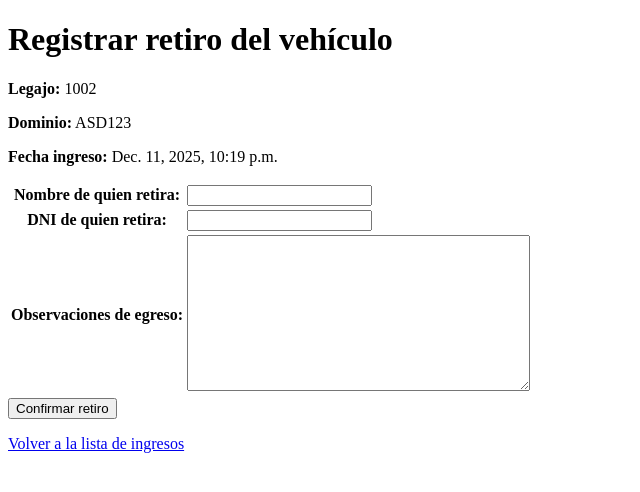
After one commit to NikkyChin/PSM_PLAYON, a Django app: page /vehiculos/ingresos/2/egreso/ in a window 1280 px wide. The commit adds this page. Shown: the top 492 px of the page, without its empty margins (0-640 px from the left). Run offline with Django 5.2, Linux system fonts and the light colour scheme; a user stored in the database is signed in; data comes from the database, SQL or seed files in the repository; both versions use the stored data as it was after the commit.

Commit message:
se corrigieron errores en models y views de la app vehiculos, se agregaron templates lista_ingresos y egresos.

```diff
--- /dev/null
+++ b/requirements.txt
@@ -0,0 +1,4 @@
+asgiref==3.11.0
+Django==6.0
+sqlparse==0.5.4
+tzdata==2025.2
--- /dev/null
+++ b/templates/vehiculos/egreso_form.html
@@ -0,0 +1,25 @@
+<!DOCTYPE html>
+<html lang="es">
+<head>
+    <meta charset="UTF-8">
+    <title>Registrar retiro del vehículo</title>
+</head>
+<body>
+    <h1>Registrar retiro del vehículo</h1>
+
+    <p><strong>Legajo:</strong> {{ ingreso.nro_legajo_playon }}</p>
+    <p><strong>Dominio:</strong> {{ ingreso.vehiculo.dominio }}</p>
+    <p><strong>Fecha ingreso:</strong> {{ ingreso.fecha_ingreso }}</p>
+
+    <form method="post">
+        {% csrf_token %}
+        <table>
+            {{ form.as_table }}
+        </table>
+
+        <button type="submit">Confirmar retiro</button>
+    </form>
+
+    <p><a href="{% url 'lista_ingresos' %}">Volver a la lista de ingresos</a></p>
+</body>
+</html>
--- a/vehiculos/forms.py
+++ b/vehiculos/forms.py
@@ -7,5 +7,21 @@ class IngresoPlayonForm(forms.ModelForm):
 
     class Meta:
         model = IngresoPlayon
-        # sacamos vehiculo, fecha_ingreso y recibido_por (se completan por código)
-        exclude = ("fecha_ingreso", "recibido_por", "vehiculo")
+        # campos que NO se muestran en el form (los manejamos a mano)
+        exclude = (
+            "fecha_ingreso",
+            "recibido_por",
+            "vehiculo",
+            "retirado",
+            "fecha_retiro",
+            "entregado_por",
+            "nombre_retira",
+            "dni_retira",
+            "observaciones_egreso",
+        )
+
+
+class EgresoPlayonForm(forms.ModelForm):
+    class Meta:
+        model = IngresoPlayon
+        fields = ("nombre_retira", "dni_retira", "observaciones_egreso")
--- a/vehiculos/models.py
+++ b/vehiculos/models.py
@@ -26,23 +26,52 @@ class IngresoPlayon(models.Model):
         ("OTRO", "Otro"),
     ]
 
-    vehiculo = models.ForeignKey(Vehiculo, on_delete=models.PROTECT, related_name="ingresos")
+    vehiculo = models.ForeignKey(
+        Vehiculo,
+        on_delete=models.PROTECT,
+        related_name="ingresos",
+    )
     fecha_ingreso = models.DateTimeField("Fecha de ingreso", auto_now_add=True)
 
-    tipo_vehiculo = models.CharField("Tipo de vehículo", max_length=20, choices=TIPO_VEHICULO_CHOICES, blank=True)
+    tipo_vehiculo = models.CharField(
+        "Tipo de vehículo",
+        max_length=20,
+        choices=TIPO_VEHICULO_CHOICES,
+        blank=True,
+    )
     marca = models.CharField(max_length=50, blank=True)
     modelo = models.CharField(max_length=50, blank=True)
     anio = models.PositiveIntegerField("Año", null=True, blank=True)
     color = models.CharField(max_length=30, blank=True)
 
-    nro_legajo_playon = models.CharField("N° de legajo en playón", max_length=30, unique=True)
-    lugar_infraccion = models.CharField("Lugar de la infracción", max_length=255, blank=True)
+    nro_legajo_playon = models.CharField(
+        "N° de legajo en playón",
+        max_length=30,
+        unique=True,
+    )
+    lugar_infraccion = models.CharField(
+        "Lugar de la infracción",
+        max_length=255,
+        blank=True,
+    )
 
     # Documentación anexada
-    acta_infraccion_recibida = models.BooleanField("Acta de infracción recibida", default=False)
-    acta_secuestro_recibida = models.BooleanField("Acta de secuestro recibida", default=False)
-    inventario_objetos_visibles_recibido = models.BooleanField("Inventario de objetos visibles recibido", default=False)
-    registro_fotografico_recibido = models.BooleanField("Registro fotográfico recibido", default=False)
+    acta_infraccion_recibida = models.BooleanField(
+        "Acta de infracción recibida",
+        default=False,
+    )
+    acta_secuestro_recibida = models.BooleanField(
+        "Acta de secuestro recibida",
+        default=False,
+    )
+    inventario_objetos_visibles_recibido = models.BooleanField(
+        "Inventario de objetos visibles recibido",
+        default=False,
+    )
+    registro_fotografico_recibido = models.BooleanField(
+        "Registro fotográfico recibido",
+        default=False,
+    )
 
     PRUEBA_ALCOHOLEMIA_CHOICES = [
         ("SI", "Sí"),
@@ -57,14 +86,66 @@ class IngresoPlayon(models.Model):
     )
 
     # Observaciones de ingreso
-    coincide_inventario = models.BooleanField("¿Coincide el inventario?", default=True)
-    coinciden_danios_registrados = models.BooleanField("¿Coinciden los daños registrados?", default=True)
-    detalle_danios_no_coincidentes = models.TextField("Detalle de daños no coincidentes", blank=True)
-    bateria_desconectada = models.BooleanField("Batería desconectada", default=False)
-    ubicacion_interna = models.CharField("Ubicación interna en playa", max_length=100, blank=True)
+    coincide_inventario = models.BooleanField(
+        "¿Coincide el inventario?",
+        default=True,
+    )
+    coinciden_danios_registrados = models.BooleanField(
+        "¿Coinciden los daños registrados?",
+        default=True,
+    )
+    detalle_danios_no_coincidentes = models.TextField(
+        "Detalle de daños no coincidentes",
+        blank=True,
+    )
+    bateria_desconectada = models.BooleanField(
+        "Batería desconectada",
+        default=False,
+    )
+    ubicacion_interna = models.CharField(
+        "Ubicación interna en playa",
+        max_length=100,
+        blank=True,
+    )
 
-    recibido_por = models.ForeignKey(User, on_delete=models.PROTECT, related_name="ingresos_recibidos")
-    observaciones_generales = models.TextField("Observaciones generales", blank=True)
+    recibido_por = models.ForeignKey(
+        User,
+        on_delete=models.PROTECT,
+        related_name="ingresos_recibidos",
+    )
+    observaciones_generales = models.TextField(
+        "Observaciones generales",
+        blank=True,
+    )
+
+    # Datos de egreso
+    retirado = models.BooleanField("¿Retirado?", default=False)
+    fecha_retiro = models.DateTimeField(
+        "Fecha de retiro",
+        null=True,
+        blank=True,
+    )
+    entregado_por = models.ForeignKey(
+        User,
+        on_delete=models.PROTECT,
+        related_name="egresos_entregados",
+        null=True,
+        blank=True,
+    )
+    nombre_retira = models.CharField(
+        "Nombre de quien retira",
+        max_length=100,
+        blank=True,
+    )
+    dni_retira = models.CharField(
+        "DNI de quien retira",
+        max_length=20,
+        blank=True,
+    )
+    observaciones_egreso = models.TextField(
+        "Observaciones de egreso",
+        blank=True,
+    )
 
     class Meta:
         verbose_name = "Ingreso al playón"
--- a/vehiculos/urls.py
+++ b/vehiculos/urls.py
@@ -4,4 +4,6 @@ from . import views
 urlpatterns = [
     path("lista/", views.lista_vehiculos, name="lista_vehiculos"),
     path("ingreso/nuevo/", views.nuevo_ingreso_playon, name="nuevo_ingreso_playon"),
+    path("ingresos/", views.lista_ingresos, name="lista_ingresos"),
+    path("ingresos/<int:ingreso_id>/egreso/", views.registrar_egreso, name="registrar_egreso"),
 ]
--- a/vehiculos/views.py
+++ b/vehiculos/views.py
@@ -1,7 +1,9 @@
 from django.contrib.auth.decorators import login_required
-from django.shortcuts import render, redirect
+from django.shortcuts import render, redirect, get_object_or_404
+from django.utils import timezone
 from .models import Vehiculo, IngresoPlayon
-from .forms import IngresoPlayonForm
+from .forms import IngresoPlayonForm, EgresoPlayonForm
+
 
 
 @login_required
@@ -25,11 +27,66 @@ def nuevo_ingreso_playon(request):
     if request.method == "POST":
         form = IngresoPlayonForm(request.POST)
         if form.is_valid():
+            dominio = form.cleaned_data["dominio"]
+            dominio = dominio.replace(" ", "").upper()
+
+            vehiculo, creado = Vehiculo.objects.get_or_create(
+                dominio=dominio,
+                defaults={
+                    "marca": form.cleaned_data.get("marca", ""),
+                    "modelo": form.cleaned_data.get("modelo", ""),
+                    "color": form.cleaned_data.get("color", ""),
+                    "anio": form.cleaned_data.get("anio"),
+                },
+            )
+
             ingreso = form.save(commit=False)
+            ingreso.vehiculo = vehiculo
             ingreso.recibido_por = request.user
             ingreso.save()
-            return redirect("lista_vehiculos")  # después podemos ir a un detalle
+
+            return redirect("lista_vehiculos")
+        else:
+            print("❌ FORMULARIO NO VÁLIDO:", form.errors)
     else:
         form = IngresoPlayonForm()
 
     return render(request, "vehiculos/ingreso_form.html", {"form": form})
+
+
+@login_required
+def lista_ingresos(request):
+    grupos = set(request.user.groups.values_list("name", flat=True))
+
+    if "ENCARGADO_PLAYON" not in grupos and "ADMIN_SISTEMA" not in grupos:
+        return render(request, "vehiculos/no_permiso.html")
+
+    ingresos = IngresoPlayon.objects.select_related("vehiculo", "recibido_por", "entregado_por").order_by("-fecha_ingreso")
+    return render(request, "vehiculos/lista_ingresos.html", {"ingresos": ingresos})
+
+@login_required
+def registrar_egreso(request, ingreso_id):
+    grupos = set(request.user.groups.values_list("name", flat=True))
+
+    if "ENCARGADO_PLAYON" not in grupos and "ADMIN_SISTEMA" not in grupos:
+        return render(request, "vehiculos/no_permiso.html")
+
+    ingreso = get_object_or_404(IngresoPlayon, id=ingreso_id)
+
+    # si ya está retirado, no tiene sentido cargarlo de nuevo
+    if ingreso.retirado:
+        return redirect("lista_ingresos")
+
+    if request.method == "POST":
+        form = EgresoPlayonForm(request.POST, instance=ingreso)
+        if form.is_valid():
+            egreso = form.save(commit=False)
+            egreso.retirado = True
+            egreso.fecha_retiro = timezone.now()
+            egreso.entregado_por = request.user
+            egreso.save()
+            return redirect("lista_ingresos")
+    else:
+        form = EgresoPlayonForm(instance=ingreso)
+
+    return render(request, "vehiculos/egreso_form.html", {"form": form, "ingreso": ingreso})
```
Also changed, not shown: templates/cuentas/home.html (+5 -2 lines), templates/vehiculos/lista_ingreso.html (added, +40 -0 lines), db.sqlite3, vehiculos/migrations/0003_ingresoplayon_dni_retira_ingresoplayon_entregado_por_and_more.py (added).
